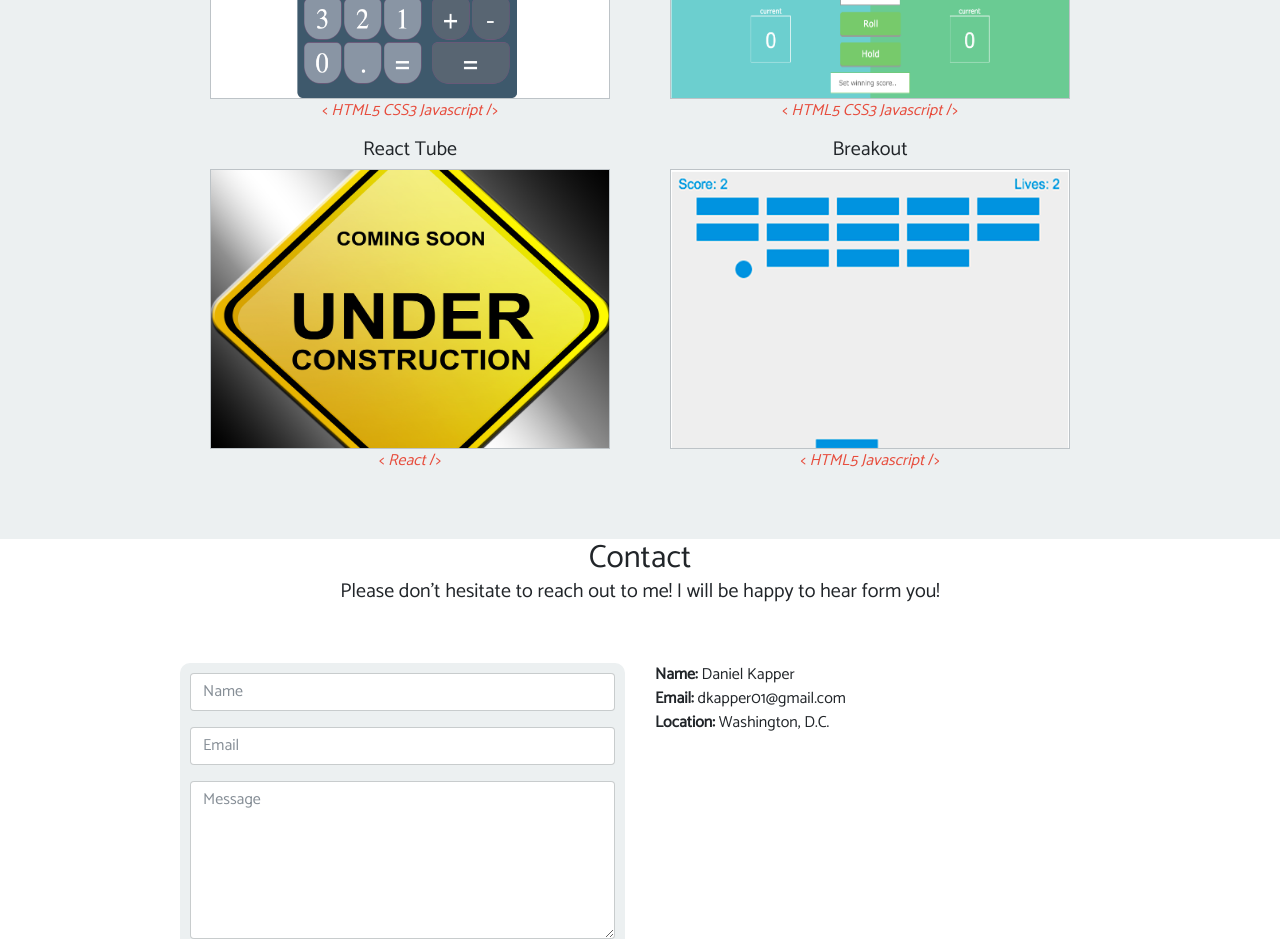
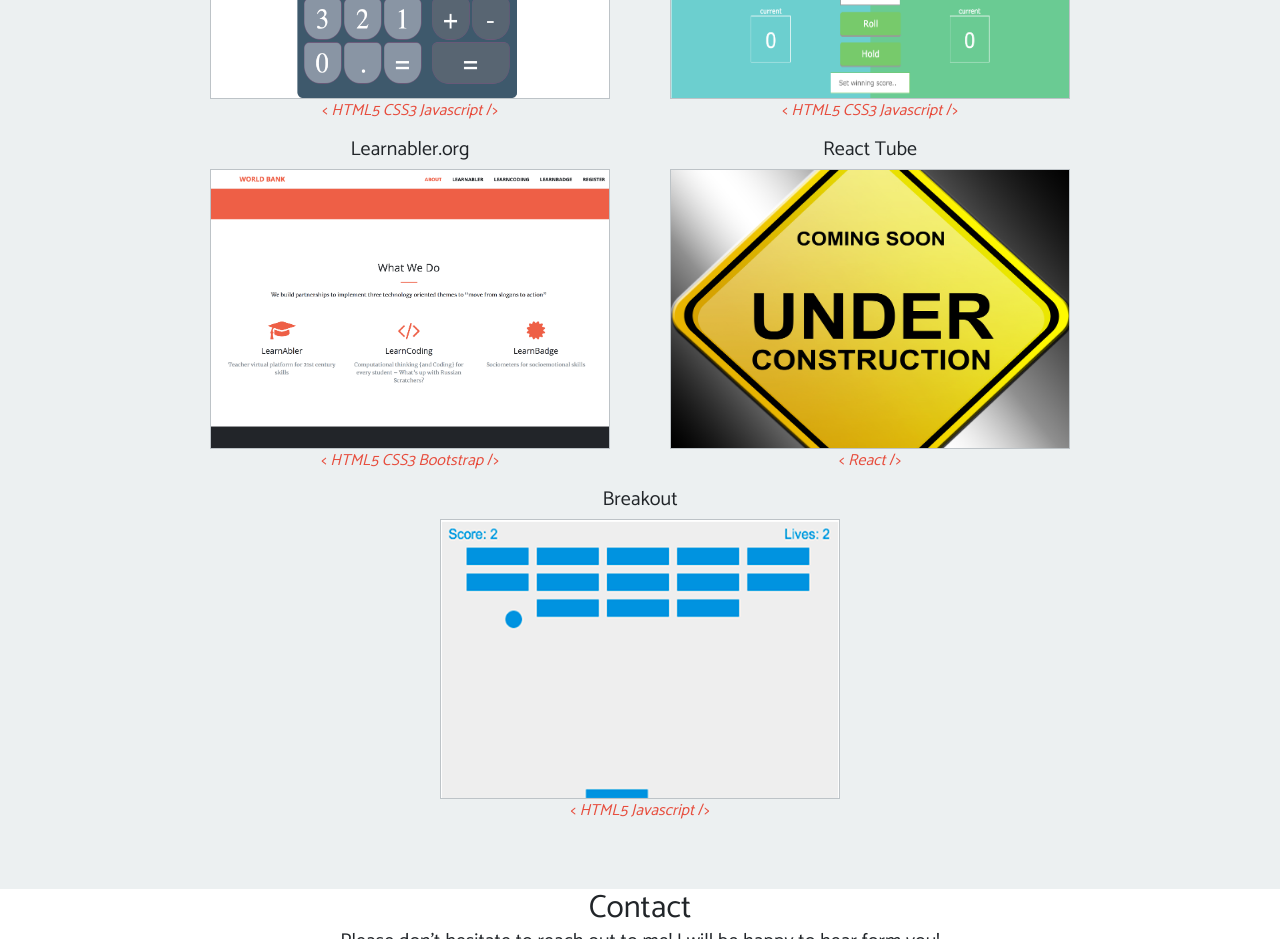
Before and after one commit to dkapper01/Portfolio, a plain HTML site: page index.html in a window 1280 px wide. Shown: the part 940-1879 px from the top of the page. Drawn offline with nearby package versions, Linux system fonts and the light colour scheme.

Commit message:
add new project learnabler

```diff
--- a/index.html
+++ b/index.html
@@ -153,6 +153,24 @@
 						</div>
 					</div>
 					<p style="color:#e74c3c">< <i>HTML5  CSS3 Javascript</i> /></p>
+        </div>
+
+        <div class="project">
+					<h5 class="new-font">Learnabler.org</h5>
+					<div class="flip-container" ontouchstart="this.classList.toggle('hover');">
+						<div class="flipper">
+							<div class="front">
+								<img src="img/learnabler.png" width="400px" height="280px">
+							</div>
+							<div class="back">
+								<p>Learnabler.org is a website I helped build and design for a Short Term Consultant at World Bank. The project is about the future of education in Russian</p>
+								<a href="http://learnabler.org/"><button class="goLive"><i class="fa fa-2x fa-thumbs-o-up" aria-hidden="true"></i> Go To Website</button></a>
+
+								<a href="https://github.com/dkapper01/learn-abler" target="_blank"><button class="goLive"> <i class="fa fa-2x fa-github-alt" aria-hidden="true"></i> Sorces Code</button></a>
+							</div>
+						</div>
+					</div>
+					<p style="color:#e74c3c">< <i>HTML5 CSS3 Bootstrap</i> /></p>
 				</div>
 
         <div class="project">
```
Also changed, not shown: img/learnabler.png (added), img/learnabler2.png (added).
